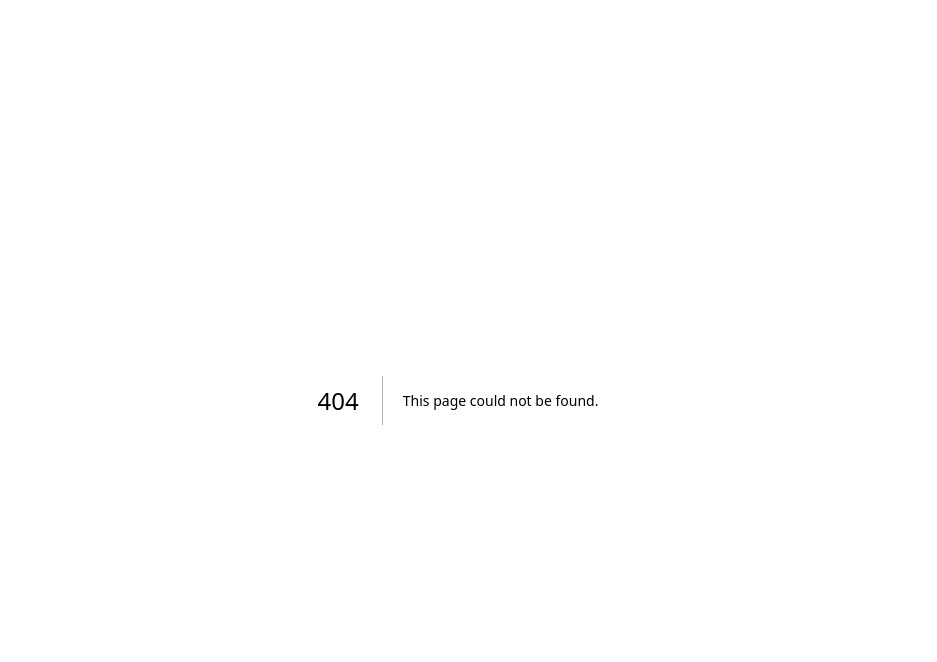
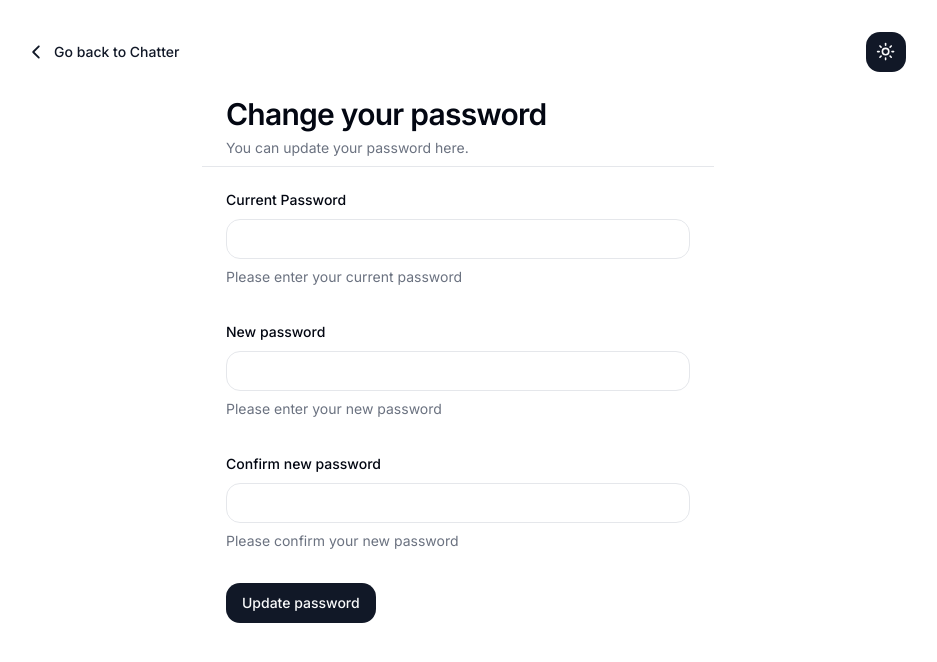
Before and after one commit to mateuszNadolny/chatter, a Next.js app: page /settings/change-password in a window 1280 px wide. Before the commit this address had no page. Shown: the top 662 px of the page, without its empty margins (182-1119 px from the left). Built offline with nearby package versions, Linux system fonts and the light colour scheme; no server answers.

Commit message:
feat: create password update page and form

```diff
--- a/app/globals.css
+++ b/app/globals.css
@@ -5,47 +5,47 @@
 @layer base {
   :root {
     --background: 0 0% 100%;
-    --foreground: 240 10% 3.9%;
+    --foreground: 224 71.4% 4.1%;
     --card: 0 0% 100%;
-    --card-foreground: 240 10% 3.9%;
+    --card-foreground: 224 71.4% 4.1%;
     --popover: 0 0% 100%;
-    --popover-foreground: 240 10% 3.9%;
-    --primary: 240 5.9% 10%;
-    --primary-foreground: 0 0% 98%;
-    --secondary: 240 4.8% 95.9%;
-    --secondary-foreground: 240 5.9% 10%;
-    --muted: 240 4.8% 95.9%;
-    --muted-foreground: 240 3.8% 46.1%;
-    --accent: 240 4.8% 95.9%;
-    --accent-foreground: 240 5.9% 10%;
+    --popover-foreground: 224 71.4% 4.1%;
+    --primary: 220.9 39.3% 11%;
+    --primary-foreground: 210 20% 98%;
+    --secondary: 220 14.3% 95.9%;
+    --secondary-foreground: 220.9 39.3% 11%;
+    --muted: 220 14.3% 95.9%;
+    --muted-foreground: 220 8.9% 46.1%;
+    --accent: 220 14.3% 95.9%;
+    --accent-foreground: 220.9 39.3% 11%;
     --destructive: 0 84.2% 60.2%;
-    --destructive-foreground: 0 0% 98%;
-    --border: 240 5.9% 90%;
-    --input: 240 5.9% 90%;
-    --ring: 240 5.9% 10%;
+    --destructive-foreground: 210 20% 98%;
+    --border: 220 13% 91%;
+    --input: 220 13% 91%;
+    --ring: 224 71.4% 4.1%;
     --radius: 1rem;
   }
 
   .dark {
-    --background: 240 10% 3.9%;
-    --foreground: 0 0% 98%;
-    --card: 240 10% 3.9%;
-    --card-foreground: 0 0% 98%;
-    --popover: 240 10% 3.9%;
-    --popover-foreground: 0 0% 98%;
-    --primary: 0 0% 98%;
-    --primary-foreground: 240 5.9% 10%;
-    --secondary: 240 3.7% 15.9%;
-    --secondary-foreground: 0 0% 98%;
-    --muted: 240 3.7% 15.9%;
-    --muted-foreground: 240 5% 64.9%;
-    --accent: 240 3.7% 15.9%;
-    --accent-foreground: 0 0% 98%;
+    --background: 224 71.4% 4.1%;
+    --foreground: 210 20% 98%;
+    --card: 224 71.4% 4.1%;
+    --card-foreground: 210 20% 98%;
+    --popover: 224 71.4% 4.1%;
+    --popover-foreground: 210 20% 98%;
+    --primary: 210 20% 98%;
+    --primary-foreground: 220.9 39.3% 11%;
+    --secondary: 215 27.9% 16.9%;
+    --secondary-foreground: 210 20% 98%;
+    --muted: 215 27.9% 16.9%;
+    --muted-foreground: 217.9 10.6% 64.9%;
+    --accent: 215 27.9% 16.9%;
+    --accent-foreground: 210 20% 98%;
     --destructive: 0 62.8% 30.6%;
-    --destructive-foreground: 0 0% 98%;
-    --border: 240 3.7% 15.9%;
-    --input: 240 3.7% 15.9%;
-    --ring: 240 4.9% 83.9%;
+    --destructive-foreground: 210 20% 98%;
+    --border: 215 27.9% 16.9%;
+    --input: 215 27.9% 16.9%;
+    --ring: 216 12.2% 83.9%;
   }
 }
 
--- /dev/null
+++ b/app/settings/change-password/page.tsx
@@ -0,0 +1,14 @@
+import ChangePasswordForm from '@/components/settings/change-password-form';
+import getCurrentUser from '@/actions/getCurrentUser';
+
+const ChangePasswordPage = async () => {
+  const user = await getCurrentUser();
+
+  return (
+    <div className="w-[90%] lg:w-[40%]">
+      <ChangePasswordForm user={user!} />
+    </div>
+  );
+};
+
+export default ChangePasswordPage;
--- /dev/null
+++ b/app/settings/layout.tsx
@@ -0,0 +1,19 @@
+import ReturnButton from '@/components/settings/return-button';
+import { ThemeToggle } from '@/components/global/theme-toggle';
+
+export default function SettingsLayout({
+  children
+}: Readonly<{
+  children: React.ReactNode;
+}>) {
+  return (
+    <div className="w-full h-screen max-h-screen flex flex-col items-center pt-4 lg:pt-8">
+      <div className="w-full flex items-center justify-between px-5 lg:px-[15%]">
+        <ReturnButton />
+        <ThemeToggle />
+      </div>
+
+      {children}
+    </div>
+  );
+}
--- a/app/settings/page.tsx
+++ b/app/settings/page.tsx
@@ -1,22 +1,12 @@
+import ProfileInfoForm from '@/components/settings/profile-info-form';
 import getCurrentUser from '@/actions/getCurrentUser';
-
-import ReturnButton from '@/components/settings/return-button';
-import ProfileInfoForm from '@/components/settings/profile-info-form';
-import { ThemeToggle } from '@/components/global/theme-toggle';
 
 const SettingsPage = async () => {
   const user = await getCurrentUser();
 
   return (
-    <div className="w-full h-screen max-h-screen flex flex-col items-center pt-6 lg:pt-20">
-      <div className="w-full flex items-center justify-between px-5 lg:px-[15%]">
-        <ReturnButton />
-        <ThemeToggle />
-      </div>
-
-      <div className="w-[90%] lg:w-[60%]">
-        <ProfileInfoForm user={user!} />
-      </div>
+    <div className="w-[90%] lg:w-[40%]">
+      <ProfileInfoForm user={user!} />
     </div>
   );
 };
--- a/components/settings/change-password-form.tsx
+++ b/components/settings/change-password-form.tsx
@@ -1,7 +1,119 @@
-import React from 'react';
+'use client';
 
-const ChangeNameForm = () => {
-  return <div>ChangeNameForm</div>;
+import { zodResolver } from '@hookform/resolvers/zod';
+import { useForm } from 'react-hook-form';
+import { z } from 'zod';
+
+import { Card, CardContent, CardDescription, CardHeader, CardTitle } from '@/components/ui/card';
+import {
+  Form,
+  FormControl,
+  FormDescription,
+  FormField,
+  FormItem,
+  FormLabel,
+  FormMessage
+} from '@/components/ui/form';
+import { Button } from '@/components/ui/button';
+
+import { Input } from '@/components/ui/input';
+import { Label } from '@/components/ui/label';
+
+import { User } from '@prisma/client';
+
+interface ChangePasswordFormProps {
+  user: User;
+}
+
+const changePasswordFormSchema = z
+  .object({
+    currentPassword: z.string().trim(),
+    newPassword: z.string().trim().min(8, { message: 'Password must be at least 8 characters.' }),
+    confirmNewPassword: z
+      .string()
+      .trim()
+      .min(8, { message: 'Password must be at least 8 characters.' })
+  })
+  .refine((data) => data.newPassword === data.confirmNewPassword, {
+    message: "Passwords don't match",
+    path: ['confirmNewPassword'] // path of error
+  });
+const ChangePasswordForm = ({ user }: ChangePasswordFormProps) => {
+  const form = useForm<z.infer<typeof changePasswordFormSchema>>({
+    resolver: zodResolver(changePasswordFormSchema),
+    defaultValues: {
+      currentPassword: '',
+      newPassword: '',
+      confirmNewPassword: ''
+    },
+    mode: 'onChange'
+  });
+
+  function onPasswordChangeSubmit(values: z.infer<typeof changePasswordFormSchema>) {
+    // Do something with the form values.
+    // ✅ This will be type-safe and validated.
+    console.log(values);
+  }
+  return (
+    <Card className="border-none shadow-none relative overflow-auto bg-transparent">
+      <CardHeader className="mb-5 border-b pb-2">
+        <CardTitle className="scroll-m-20  text-3xl font-semibold tracking-tight transition-colors">
+          Change your password
+        </CardTitle>
+        <CardDescription>You can update your password here.</CardDescription>
+      </CardHeader>
+      <CardContent>
+        <Form {...form}>
+          <form onSubmit={form.handleSubmit(onPasswordChangeSubmit)} className="space-y-8">
+            <FormField
+              control={form.control}
+              name="currentPassword"
+              render={({ field }) => (
+                <FormItem>
+                  <FormLabel>Current Password</FormLabel>
+                  <FormControl>
+                    <Input type="password" {...field} />
+                  </FormControl>
+                  <FormDescription>Please enter your current password</FormDescription>
+                  <FormMessage />
+                </FormItem>
+              )}
+            />
+            <FormField
+              control={form.control}
+              name="newPassword"
+              render={({ field }) => (
+                <FormItem>
+                  <FormLabel>New password</FormLabel>
+                  <FormControl>
+                    <Input type="password" {...field} />
+                  </FormControl>
+                  <FormDescription>Please enter your new password</FormDescription>
+                  <FormMessage />
+                </FormItem>
+              )}
+            />
+            <FormField
+              control={form.control}
+              name="confirmNewPassword"
+              render={({ field }) => (
+                <FormItem>
+                  <FormLabel>Confirm new password</FormLabel>
+                  <FormControl>
+                    <Input type="password" {...field} />
+                  </FormControl>
+                  <FormDescription>Please confirm your new password</FormDescription>
+                  <FormMessage />
+                </FormItem>
+              )}
+            />
+
+            <Button type="submit">Update password</Button>
+          </form>
+        </Form>
+      </CardContent>
+    </Card>
+  );
 };
 
-export default ChangeNameForm;
+export default ChangePasswordForm;
--- a/components/settings/profile-info-form.tsx
+++ b/components/settings/profile-info-form.tsx
@@ -17,25 +17,29 @@ import {
 import { Textarea } from '@/components/ui/textarea';
 import { Switch } from '@/components/ui/switch';
 import { Input } from '@/components/ui/input';
+import { Label } from '@/components/ui/label';
 import { Button } from '@/components/ui/button';
 import OtherUserAvatar from '@/components/global/other-user-avatar';
-import { FaEdit } from 'react-icons/fa';
+import ChangePasswordForm from './change-password-form';
 import { useToast } from '@/components/ui/use-toast';
 
 import { User } from '@prisma/client';
+import { useRouter } from 'next/navigation';
 
 const formSchema = z.object({
-  name: z.string().min(3, {
+  name: z.string().trim().min(3, {
     message: 'Username must be at least 3 characters.'
   }),
   displayMail: z.boolean(),
   bio: z
     .string()
+    .trim()
     .min(3, {
       message: 'Bio must be at least 3 characters.'
     })
-    .max(100, { message: 'Bio must be less than 100 characters.' }),
-  website: z.string().url({ message: 'Invalid URL.' })
+    .max(100, { message: 'Bio must be less than 100 characters.' })
+    .optional(),
+  website: z.string().url({ message: 'Invalid URL.' }).optional()
 });
 
 interface ProfileInfoProps {
@@ -43,6 +47,7 @@ interface ProfileInfoProps {
 }
 
 const ProfileInfoForm = ({ user }: ProfileInfoProps) => {
+  const router = useRouter();
   const form = useForm<z.infer<typeof formSchema>>({
     resolver: zodResolver(formSchema),
     defaultValues: {
@@ -54,7 +59,6 @@ const ProfileInfoForm = ({ user }: ProfileInfoProps) => {
     mode: 'onChange'
   });
 
-  // 2. Define a submit handler.
   function onSubmit(values: z.infer<typeof formSchema>) {
     // Do something with the form values.
     // ✅ This will be type-safe and validated.
@@ -62,7 +66,7 @@ const ProfileInfoForm = ({ user }: ProfileInfoProps) => {
   }
 
   return (
-    <Card className="border-none shadow-none relative overflow-auto bg-transparent">
+    <Card className="border-none shadow-none relative overflow-auto bg-transparent relative">
       <CardHeader className="mb-5 border-b pb-2">
         <CardTitle className="scroll-m-20  text-3xl font-semibold tracking-tight transition-colors">
           Profile
@@ -70,8 +74,15 @@ const ProfileInfoForm = ({ user }: ProfileInfoProps) => {
         <CardDescription>This is how others will see you on the site.</CardDescription>
       </CardHeader>
       <CardContent>
+        <Label>Image</Label>
+        <div className="flex gap-3 mb-4 mt-2">
+          <OtherUserAvatar user={user} className="w-10 h-10" />
+          <Button variant="outline" size="sm">
+            Update image
+          </Button>
+        </div>
         <Form {...form}>
-          <form onSubmit={form.handleSubmit(onSubmit)} className="space-y-8">
+          <form onSubmit={form.handleSubmit(onSubmit)} className="space-y-8 mb-2">
             <FormField
               control={form.control}
               name="name"
@@ -82,8 +93,8 @@ const ProfileInfoForm = ({ user }: ProfileInfoProps) => {
                     <Input placeholder={user.name!} {...field} />
                   </FormControl>
                   <FormDescription>
-                    This is your public display name. It can be your real name or a pseudonym. You
-                    can only change this once every 30 days.
+                    This is your public display name. It can be your real name or a pseudonym.{' '}
+                    <br />
                   </FormDescription>
                   <FormMessage />
                 </FormItem>
@@ -138,7 +149,17 @@ const ProfileInfoForm = ({ user }: ProfileInfoProps) => {
                 </FormItem>
               )}
             />
-            <Button type="submit">Update profile</Button>
+            <div className="flex gap-4">
+              <Button type="submit">Update profile</Button>
+              {user.hashedPassword && (
+                <Button
+                  variant="link"
+                  type="button"
+                  onClick={() => router.push('/settings/change-password')}>
+                  Want to change your password?
+                </Button>
+              )}
+            </div>
           </form>
         </Form>
       </CardContent>
```
